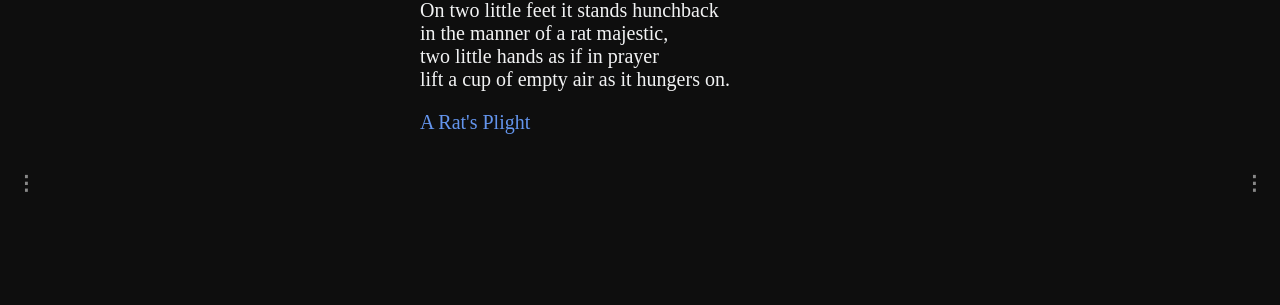
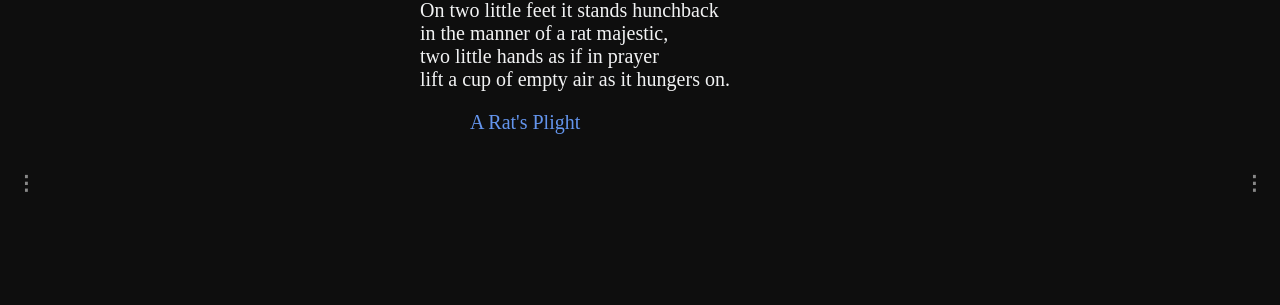
Before and after one commit to hafizzainal/hafizzainal.github.io, a Jekyll site: the page built from index.md, in a window 1280 px wide. Shown: the part 265-570 px from the top of the page. Built offline with Jekyll 4.4.1, drawn with Linux system fonts in a browser that asks for light colours; our own code applies the rules of GitHub Pages for plain Markdown files.

Commit message:
Update default.html

```diff
--- a/_layouts/default.html
+++ b/_layouts/default.html
@@ -146,7 +146,7 @@ img {vertical-align: middle;}
 }
 
 /* Add a blue color to the author */
-.author {color: cornflowerblue;}
+.author {color: cornflowerblue; text-indent: 50px;}
 
 /* Footer */
 .footer {
```
